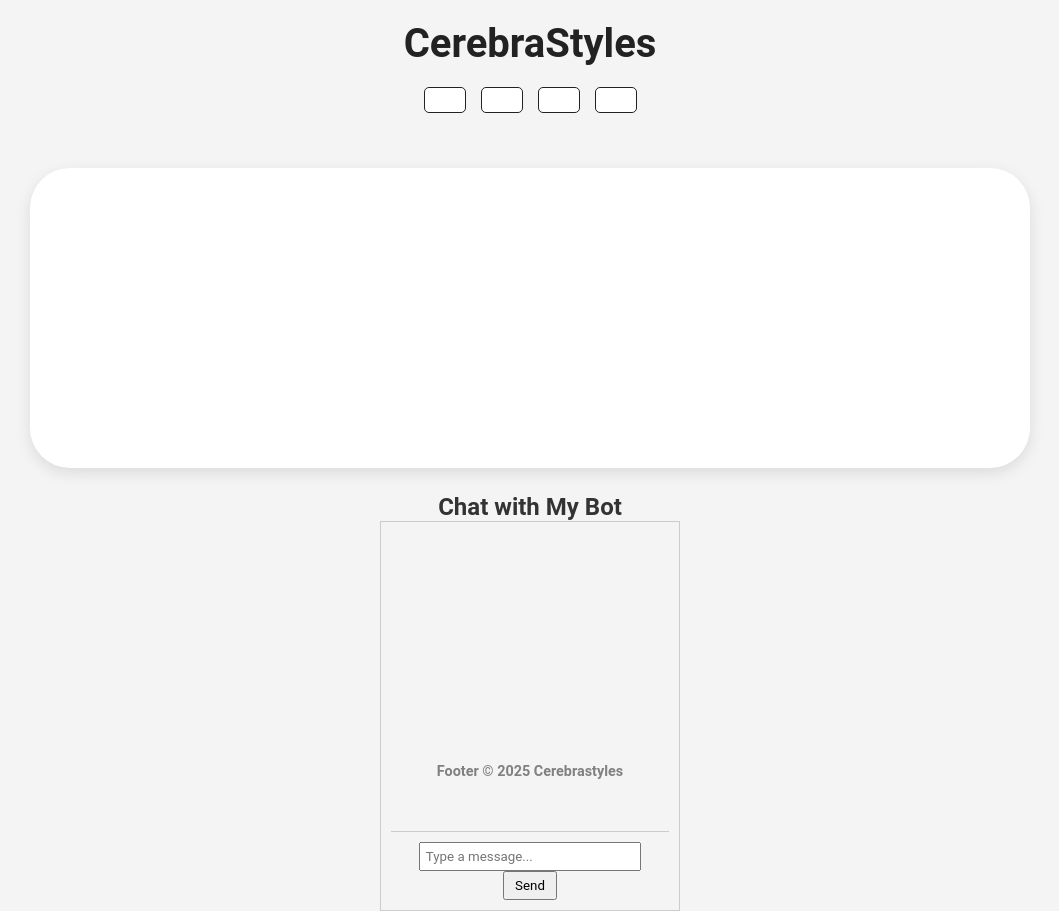
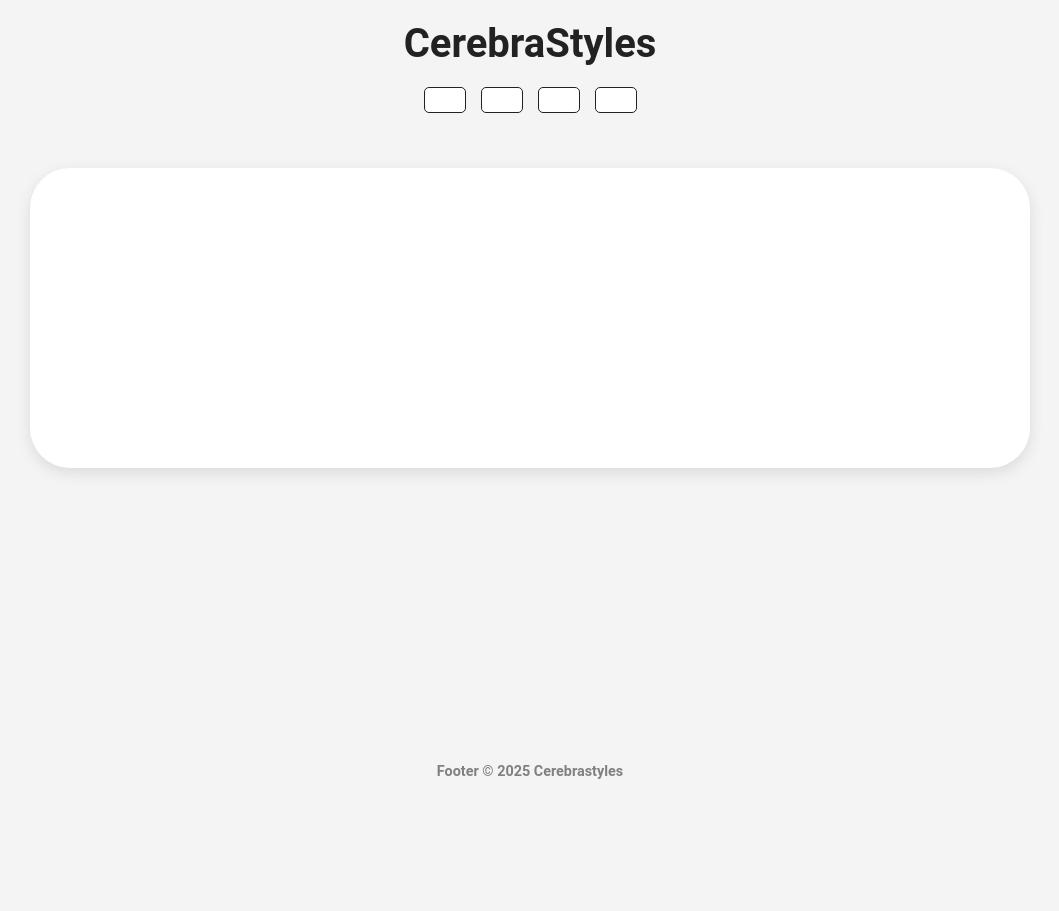
Before and after one commit to OttoM1/Aristo-Theme---CerebraStyles, a plain HTML site: page index.html in a window 1280 px wide. Shown: the whole page, without its empty margins (110-1169 px from the left). After the commit the page ends 800 px from the top, so only its background shows below. Drawn offline with Linux system fonts and the light colour scheme.

Commit message:
Update index.html

```diff
--- a/index.html
+++ b/index.html
@@ -142,13 +142,6 @@
     transform: scale(1.05);
 }
 
-
-        #chatbox { width: 300px; margin: auto; border: 1px solid #ccc; padding: 10px; }
-        #messages { height: 300px; overflow-y: auto; border-bottom: 1px solid #ccc; margin-bottom: 10px; }
-        input { width: 80%; padding: 5px; }
-        button { padding: 5px 10px; }
-
-
     </style>
 </head>
 <body>
@@ -172,12 +165,7 @@
         <h2></h2>
         <p></p>
     </div>
-     <h2>Chat with My Bot</h2>
-    <div id="chatbox">
-        <div id="messages"></div>
-        <input type="text" id="userInput" placeholder="Type a message...">
-        <button onclick="sendMessage()">Send</button>
-    </div>
+
     <div id="contact" class="containerh" style="display: none;">
         <h2></h2>
         <form>
@@ -202,26 +190,6 @@
     document.getElementById(section).style.display = 'block';
 }
     </script>
-     <script>
-        async function sendMessage() {
-            let userMessage = document.getElementById("userInput").value;
-            document.getElementById("userInput").value = "";
 
-            // Display user message
-            document.getElementById("messages").innerHTML += `<p><strong>You:</strong> ${userMessage}</p>`;
-
-            // Send message to Flask backend
-            let response = await fetch("http://127.0.0.1:5000/chat", {  // Update this URL if deploying online
-                method: "POST",
-                headers: { "Content-Type": "application/json" },
-                body: JSON.stringify({ message: userMessage })
-            });
-
-            let data = await response.json();
-
-            // Display chatbot response
-            document.getElementById("messages").innerHTML += `<p><strong>Bot:</strong> ${data.response}</p>`;
-        }
-    </script>
 </body>
 </html>
```
